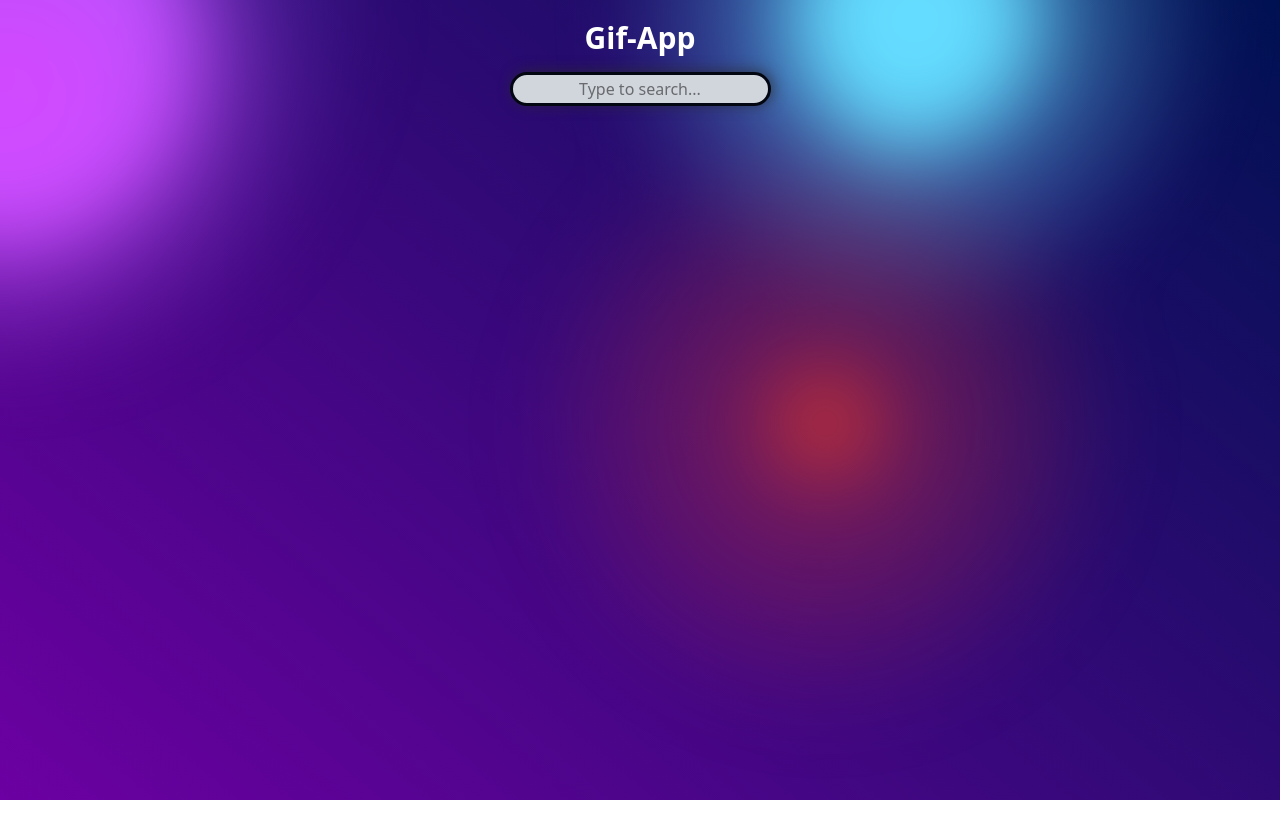
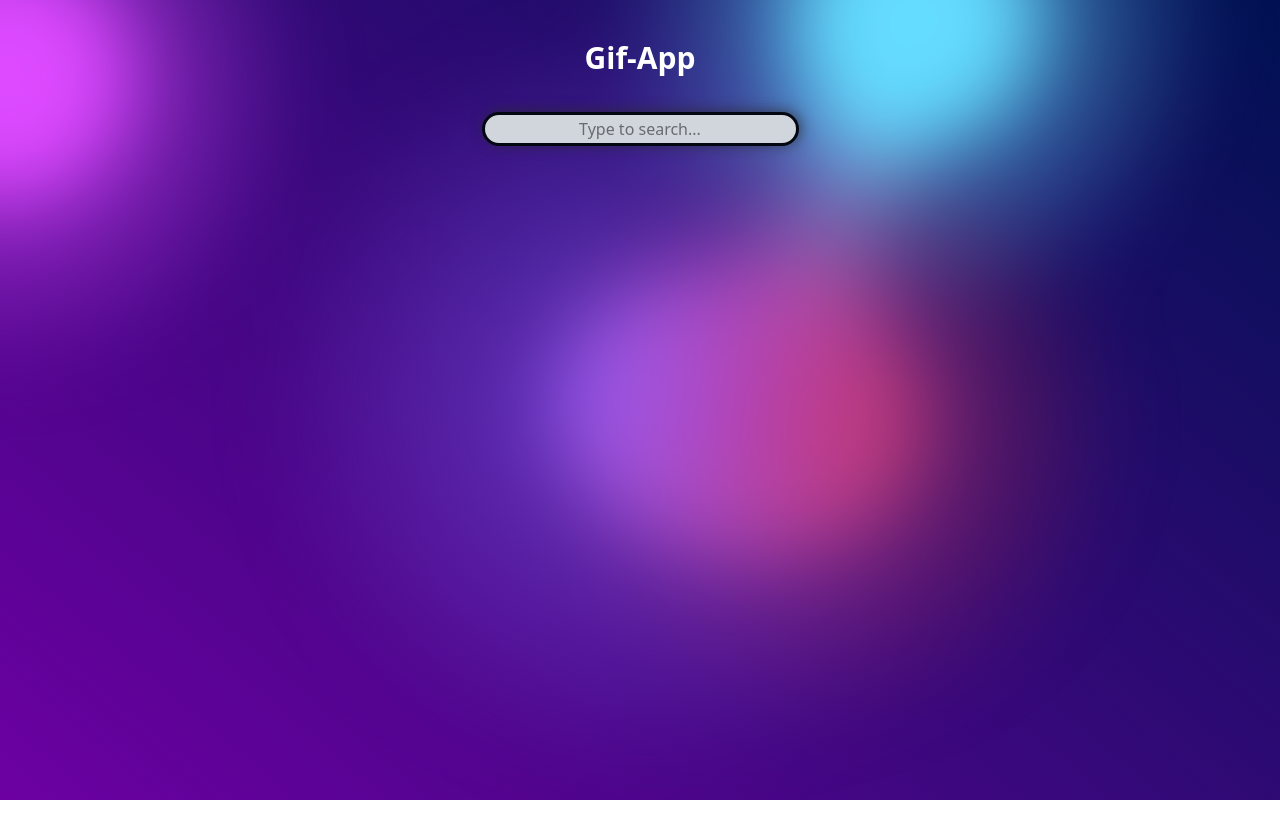
Before and after one commit to JoaquinCalligaro/Gif-App, a React (Vite) app: page / in a window 1280 px wide. Built offline with nearby package versions, Linux system fonts and the light colour scheme; what @midudev/tailwind-animations would draw is missing.

Commit message:
refactor: restructure components and hooks for improved organization and readability

```diff
--- a/src/App.jsx
+++ b/src/components/App.jsx
@@ -1,7 +1,7 @@
 import { Search } from './Search';
 import { GridGifs } from './GridGifs';
-import { BackgroundGradientAnimation } from '../src/Background';
-import useSearchGifs from './useSearch';
+import { BackgroundGradientAnimation } from './Background';
+import useSearchGifs from '../hooks/useSearch';
 import { LoaderComponent } from './Loader';
 import { ErrorMessage } from './ErrorMessage';
 
--- a/src/Background.jsx
+++ b/src/components/Background.jsx
@@ -1,5 +1,5 @@
 'use client';
-import { cn } from '../utils';
+import { cn } from '../../utils';
 import { useEffect, useRef, useState } from 'react';
 
 export const BackgroundGradientAnimation = ({
--- a/src/ErrorMessage.jsx
+++ b/src/components/ErrorMessage.jsx
@@ -1,10 +1,10 @@
 import WarningIcon from './WarningIcon';
 export const ErrorMessage = () => {
   return (
-    <div className="flex justify-center items-center mt-10 ">
+    <div className="flex justify-center items-center mt-15  ">
       <div
         id="alert-additional-content-2"
-        className="p-4 mb-4 text-red-800 border border-red-300 rounded-lg bg-red-50 dark:bg-gray-800 dark:text-red-400 dark:border-red-800"
+        className="p-5   border  rounded-lg  bg-gray-800 text-red-400 border-red-800"
         role="alert">
         <div className="flex items-center">
           <WarningIcon className="w-6 h-6 mr-2" />
--- a/src/Search.jsx
+++ b/src/components/Search.jsx
@@ -1,9 +1,9 @@
 export const Search = ({ onSubmit, valorInput, onChange }) => {
   return (
-    <form className="p-5 text-center" onSubmit={onSubmit}>
+    <form className="p-5 mt-5 text-center" onSubmit={onSubmit}>
       <h1 className="text-white text-3xl font-bold mb-4">Gif-App</h1>
       <input
-        className="border-solid border-3 border-gray-950 rounded-3xl px-3 py-0.5 text-base text-center bg-gray-300 text-black focus:outline-none shadow-lg "
+        className="border-solid border-3 border-gray-950 rounded-3xl px-10 py-0.5 mt-5 text-base text-center bg-gray-300 text-black focus:outline-none shadow-lg "
         style={{ boxShadow: '2px -1px 14px 0px rgba(42, 42, 42, 0.69)' }}
         value={valorInput}
         onChange={onChange}
--- a/src/main.jsx
+++ b/src/main.jsx
@@ -1,7 +1,7 @@
 import { StrictMode } from 'react';
 import { createRoot } from 'react-dom/client';
 import '../src/index.css';
-import App from './App.jsx';
+import App from './components/App';
 
 createRoot(document.getElementById('root')).render(
   <StrictMode>
```
Also changed, not shown: src/components/Gif.jsx (renamed from src/Gif.jsx), src/components/GridGifs.jsx (renamed from src/GridGifs.jsx), src/components/Loader.jsx (renamed from src/Loader.jsx), src/components/WarningIcon.jsx (renamed from src/WarningIcon.jsx), src/hooks/useSearch.js (renamed from src/useSearch.js).
